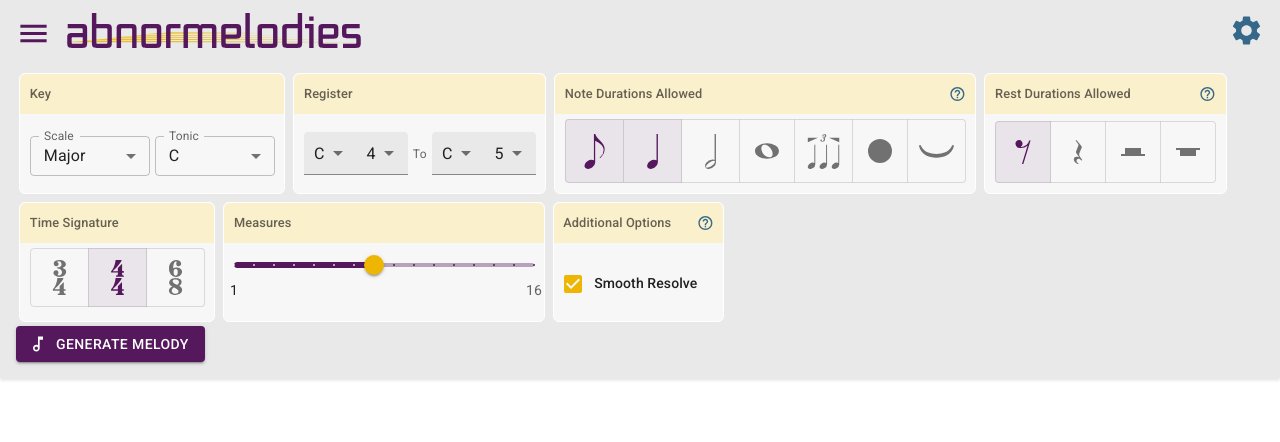
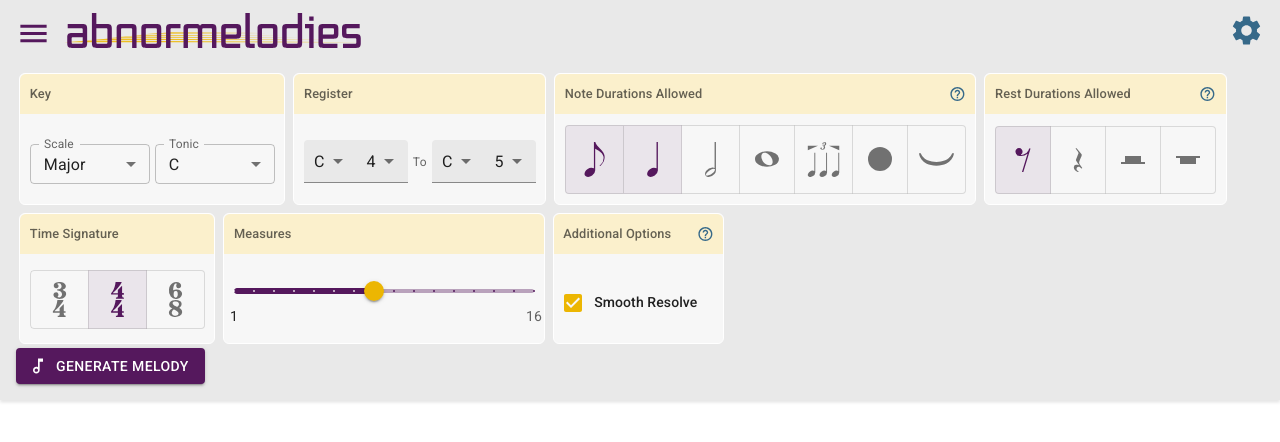
Before and after one commit to technikka/Abnormelodies_UI, a React (Create React App) app: page / in a window 1280 px wide. Shown: the top 442 px of the page. Built offline with nearby package versions, Linux system fonts and the light colour scheme.

Commit message:
fixed some padding issues in form

```diff
--- a/src/App.js
+++ b/src/App.js
@@ -47,7 +47,8 @@ const App = () => {
       padding: `0 ${itemContainerSpacing} ${itemContainerSpacing} ${itemContainerSpacing}`,
       borderRadius: itemContainerRadius,
       display: "inline-grid",
-      height: "109px",
+      gridTemplateRows: "40px, 1fr",
+      height: "120px",
       border: "1px solid white",
     },
     itemLabelContainerStyle: {
@@ -65,6 +66,11 @@ const App = () => {
     itemLabelStyle: {
       fontSize: "0.8rem",
       fontWeight: "500",
+    },
+    itemControlStyle: {
+      height: "100%",
+      display: "inline-grid",
+      alignItems: "center",
     },
     audioControlStyle: {
       margin: "0.3em",
--- a/src/components/FormMeasures.js
+++ b/src/components/FormMeasures.js
@@ -24,7 +24,7 @@ const FormMeasures = (props) => {
       <div style={theme.itemLabelContainerStyle}>
         <FormLabel style={theme.itemLabelStyle}>Measures</FormLabel>
       </div>
-      <div>
+      <div style={theme.itemControlStyle}>
         <SliderCustom
           value={Number(props.num_measures)}
           onChange={props.handleNumMeasuresChange}
--- a/src/components/FormRules.js
+++ b/src/components/FormRules.js
@@ -33,8 +33,10 @@ const FormRules = (props) => {
         <FormLabel style={theme.itemLabelStyle}>Additional Options</FormLabel>
         <TooltipPopover content={popoverContent()} label="additional options" />
       </div>
-      <FormGroup row>
+      <div style={theme.itemControlStyle}>
+        <FormGroup row style={{width: "max-content"}}>
           <FormControlLabel
+            // sx={{margin: "0 8px 0 0"}}
             control={
               <Checkbox
                 name="smooth_resolve"
@@ -50,6 +52,7 @@ const FormRules = (props) => {
           />
         </FormGroup>
       </div>
+    </div>
   );
 };
 
--- a/src/components/FormTimeSignature.js
+++ b/src/components/FormTimeSignature.js
@@ -17,7 +17,7 @@ const FormTimeSignature = (props) => {
       <div style={theme.itemLabelContainerStyle}>
         <FormLabel style={theme.itemLabelStyle}>Time Signature</FormLabel>
       </div>
-      <div>
+      <div style={theme.itemControlStyle}>
         <FormControl>
           <ToggleButtonGroup
             value={props.time_signature}
```
Lines whose indentation alone changed are shown as unchanged.
